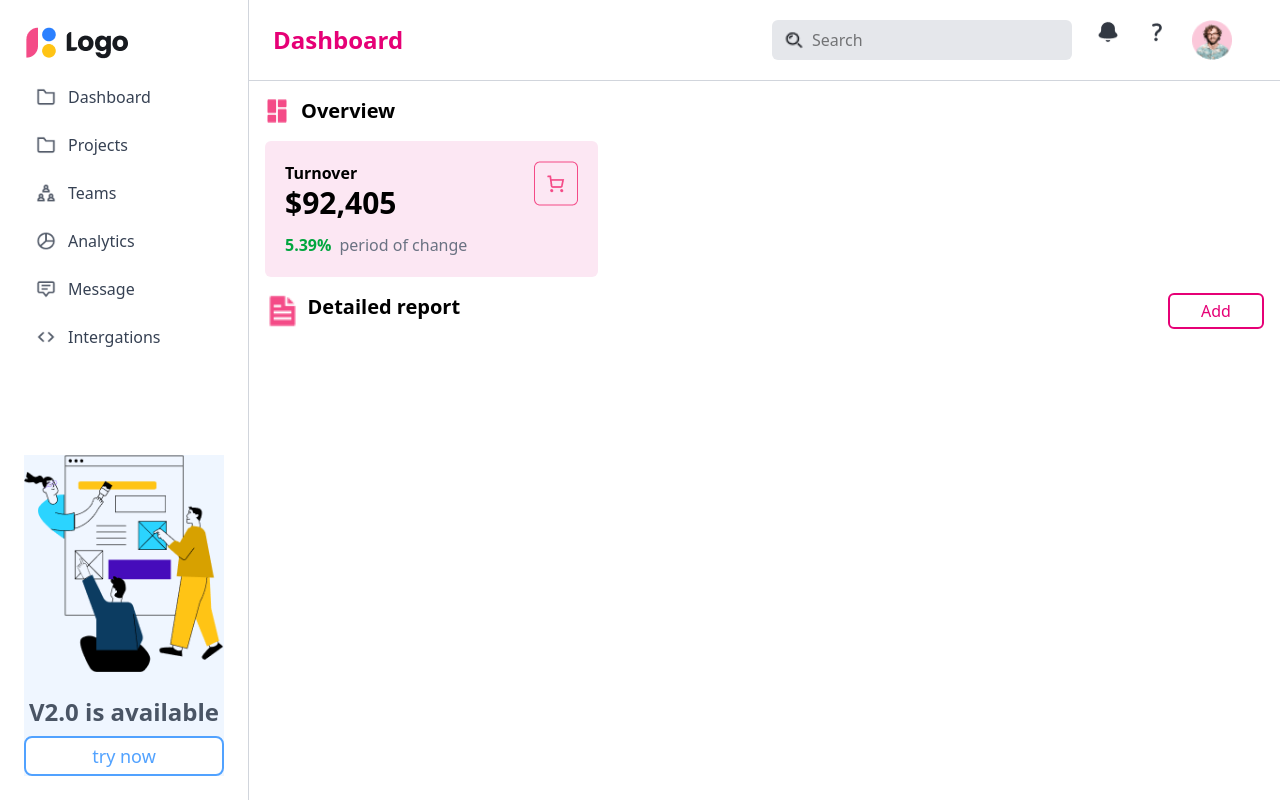
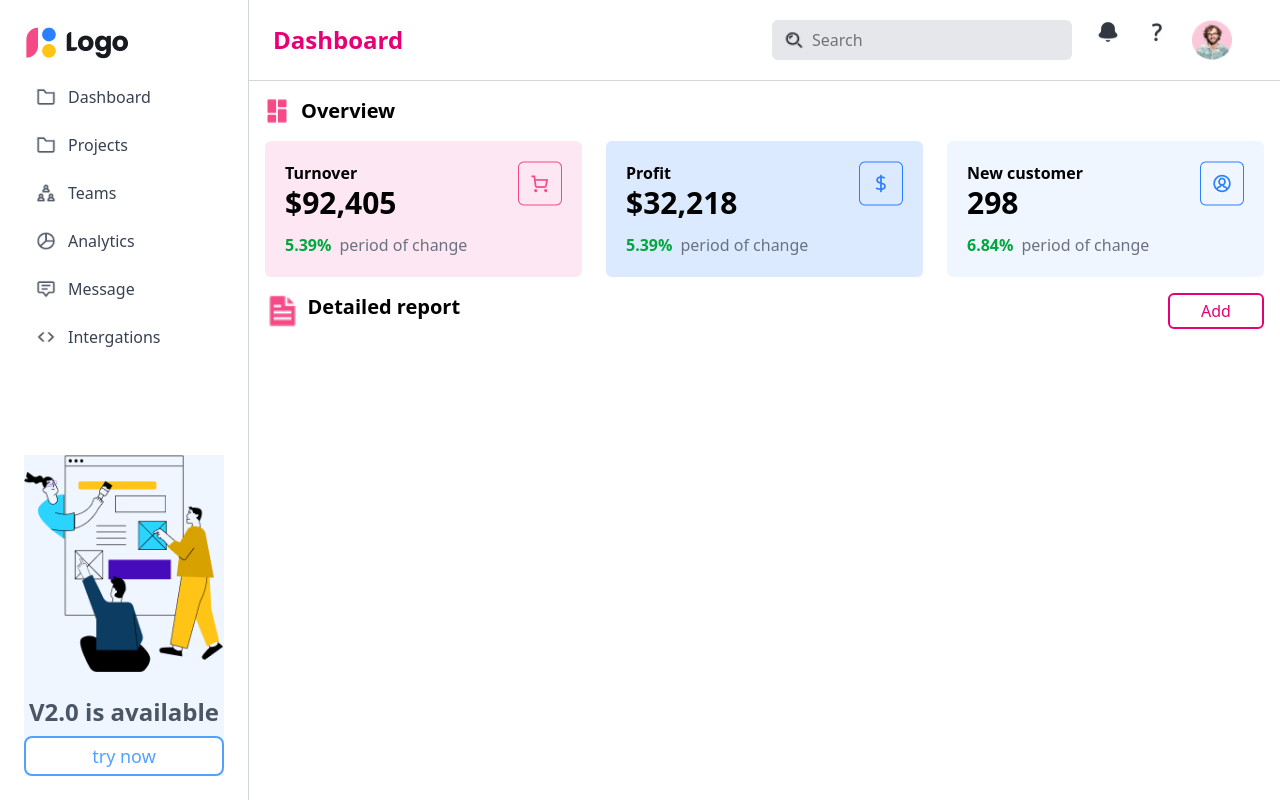
Before and after one commit to huubuh/Reactjs, a React (Vite) app in the folder 22667141_NguyenVanHuy_Tuan08/: page / in a window 1280 px wide. Built offline with nearby package versions, Linux system fonts and the light colour scheme.

Commit message:
1_layout

```diff
--- a/22667141_NguyenVanHuy_Tuan08/src/components/Overview.jsx
+++ b/22667141_NguyenVanHuy_Tuan08/src/components/Overview.jsx
@@ -27,6 +27,38 @@ const Overview = () => {
               <p className="text-gray-500">period of change</p>
             </div>
           </div>
+
+          <div className="bg-blue-100 w-1/3 p-5 rounded-md">
+            <div className="flex justify-between pb-3">
+              <div>
+                <p className="font-bold">Profit</p>
+                <span className="text-3xl font-bold">$32,218</span>
+              </div>
+              <div>
+                <img src={Dollar} alt="" />
+              </div>
+            </div>
+            <div className="flex  gap-2 ">
+              <p className="text-green-600 font-bold">5.39%</p>
+              <p className="text-gray-500">period of change</p>
+            </div>
+          </div>
+
+          <div className="bg-blue-50 w-1/3 p-5 rounded-md">
+            <div className="flex justify-between pb-3">
+              <div>
+                <p className="font-bold">New customer</p>
+                <span className="text-3xl font-bold">298</span>
+              </div>
+              <div>
+                <img src={Avatar} alt="" />
+              </div>
+            </div>
+            <div className="flex  gap-2 ">
+              <p className="text-green-600 font-bold">6.84%</p>
+              <p className="text-gray-500">period of change</p>
+            </div>
+          </div>
         </div>
       </div>
     </>
```
